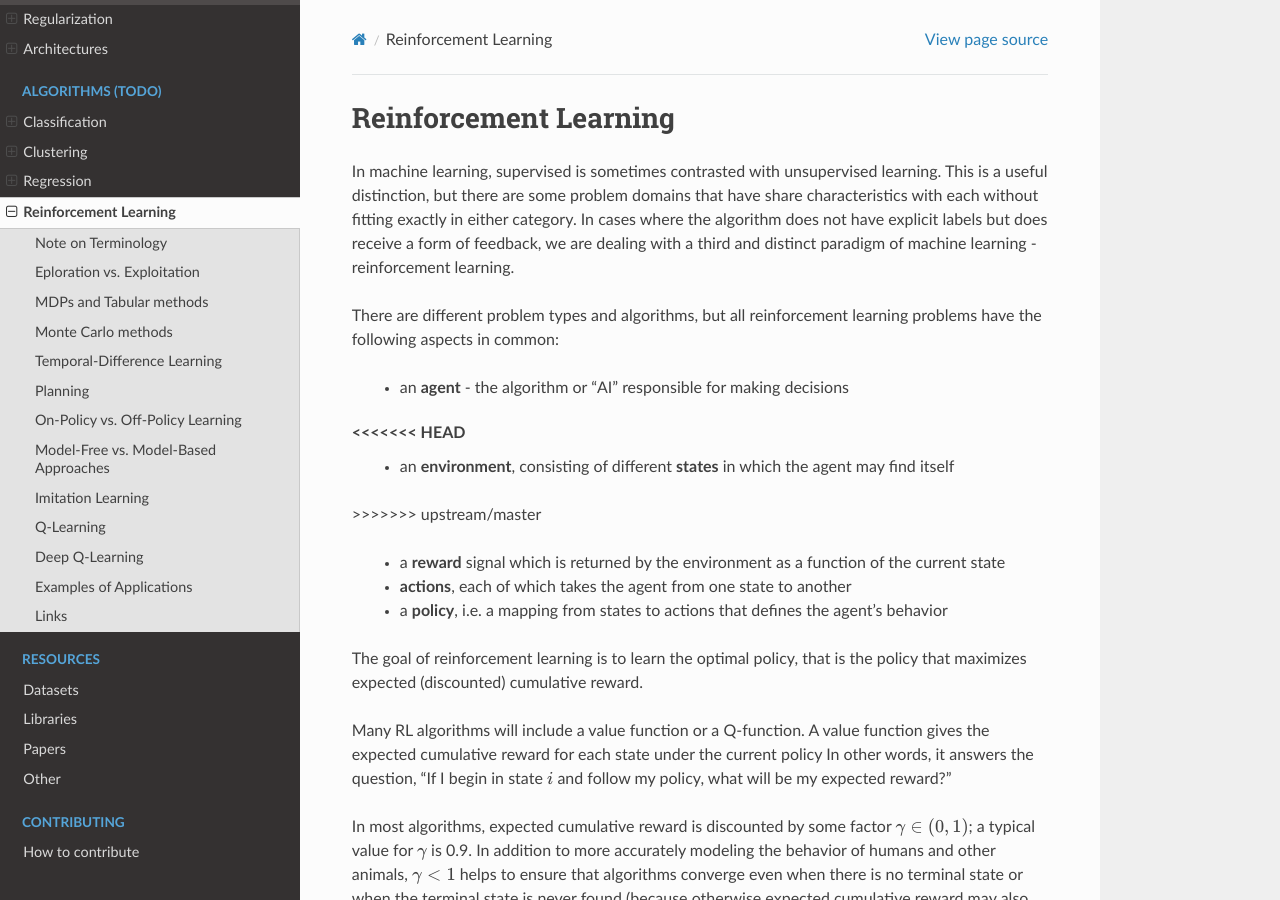
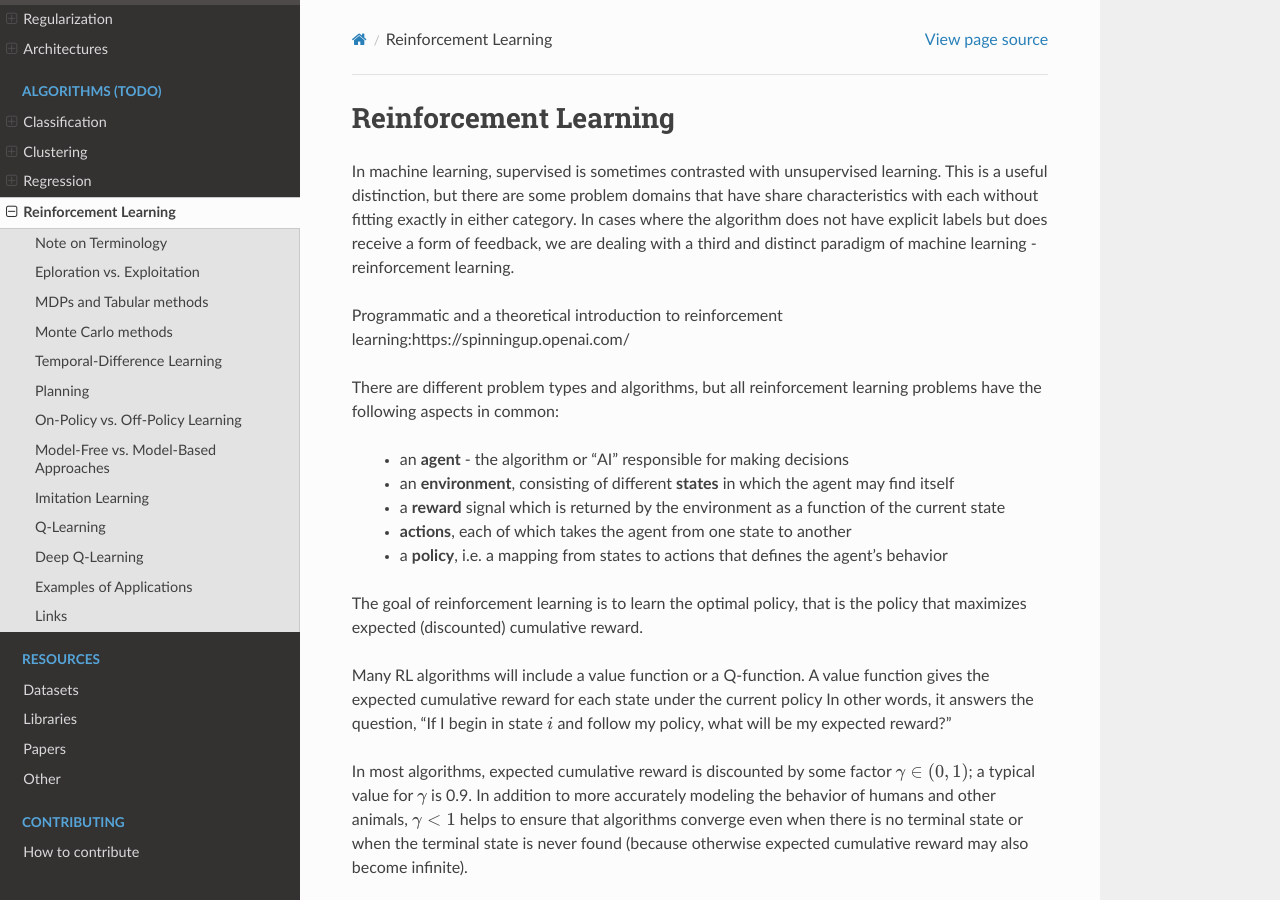
Before and after one commit to bfortuner/ml-glossary, a Sphinx documentation site: the page built from docs/reinforcement_learning.rst, in a window 1280 px wide and 900 px high. Built offline with Sphinx 7.4.7 and the Read the Docs theme 2.0.0, drawn with Linux system fonts in a browser that asks for light colours; pages that are not in the unit, such as notebooks, are missing from menus.

Commit message:
Update reinforcement_learning.rst (#134)

```diff
--- a/docs/reinforcement_learning.rst
+++ b/docs/reinforcement_learning.rst
@@ -6,16 +6,13 @@ Reinforcement Learning
 
 In machine learning, supervised is sometimes contrasted with unsupervised learning. This is a useful distinction, but there are some problem domains that have share characteristics with each without fitting exactly in either category. In cases where the algorithm does not have explicit labels but does receive a form of feedback, we are dealing with a third and distinct paradigm of machine learning - reinforcement learning.
 
+Programmatic and a theoretical introduction to reinforcement learning:https://spinningup.openai.com/
+
 There are different problem types and algorithms, but all reinforcement learning problems have the following aspects in common:
 
   * an **agent** - the algorithm or "AI" responsible for making decisions
 
-<<<<<<< HEAD
   * an **environment**, consisting of different **states** in which the agent may find itself
-=======
-Programmatic and a theoretical introduction to reinforcement learning:https://spinningup.openai.com/
-
->>>>>>> upstream/master
 
   * a **reward** signal which is returned by the environment as a function of the current state
 
```
